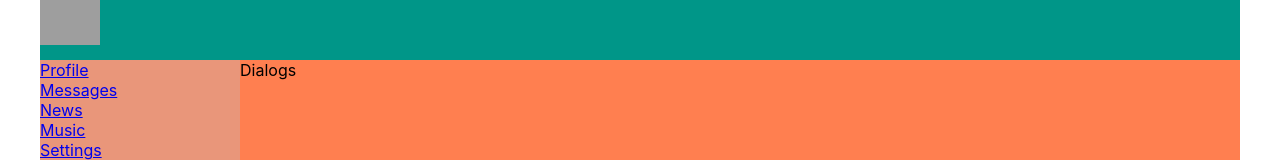
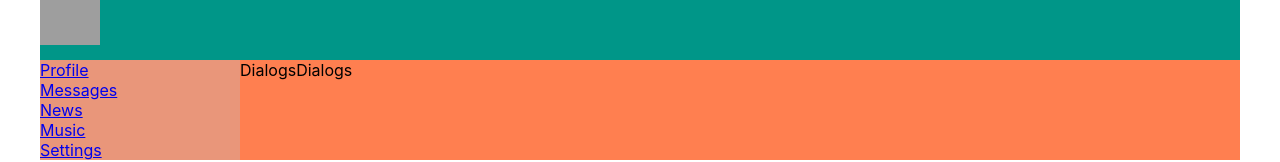
Before and after one commit to Kliapwnz/newStepSamuray, a React (Create React App) app: page /dialogs in a window 1280 px wide. Shown: the top 162 px of the page. Built offline with nearby package versions, Linux system fonts and the light colour scheme; grey boxes are pictures that could not be loaded.

Commit message:
add News.tsx

```diff
--- a/src/App.tsx
+++ b/src/App.tsx
@@ -5,6 +5,7 @@ import {Navbar} from "./components/Navbar/Navbar";
 import {Profile} from "./components/Profile/Profile";
 import {Dialogs} from "./components/Dialogs/Dialogs";
 import {Route, Routes} from "react-router-dom";
+import {News} from "./components/News/News";
 
 
 const App = () => {
@@ -18,10 +19,10 @@ const App = () => {
                 <Routes>
                     <Route path={"/dialogs"} element={<Dialogs/>}/>
                     <Route path={"/profile"} element={<Profile/>}/>
+                    <Route path={"/news"} element={<News/>}/>
                 </Routes>
 
 
-                {/*<Profile/>*/}
             </div>
 
 
--- a/src/components/Dialogs/Dialogs.tsx
+++ b/src/components/Dialogs/Dialogs.tsx
@@ -1,5 +1,5 @@
 export const Dialogs = () => {
     return (
-        <div>Dialogs</div>
+        <div>DialogsDialogs</div>
     )
 }
--- a/src/components/Navbar/Navbar.tsx
+++ b/src/components/Navbar/Navbar.tsx
@@ -4,7 +4,7 @@ import d from "./Navbar.module.css"
 export const Navbar = () => {
     return (<nav className={d.nav}>
             <div className={`${d.item} ${d.active}`}><a href={"profile"}>Profile</a></div>
-            <div className={`${d.item} ${d.active}`}><a href={"messages"}>Messages</a></div>
+            <div className={`${d.item} ${d.active}`}><a href={"dialogs"}>Messages</a></div>
             <div className={`${d.item} ${d.active}`}><a href={"news"}>News</a></div>
             <div className={`${d.item} ${d.active}`}><a href={"music"}>Music</a></div>
             <div className={`${d.item} ${d.active}`}><a href={"settings"}>Settings</a></div>
--- /dev/null
+++ b/src/components/News/News.tsx
@@ -0,0 +1,5 @@
+export const News = () => {
+    return(
+        <div>News</div>
+    )
+}
```
